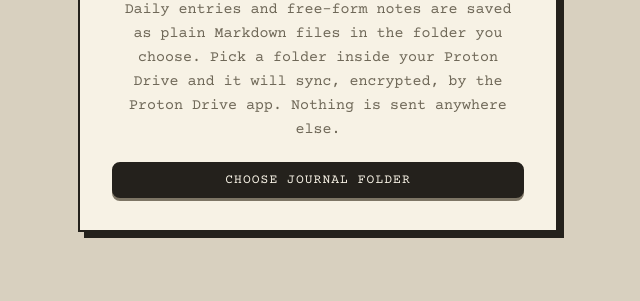
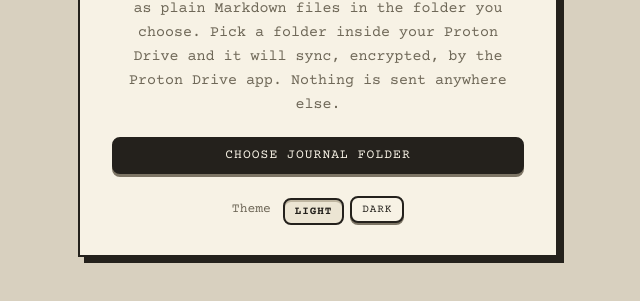
Before and after one commit to nwdthomas/type_wrtr, a plain HTML site: page index.html in a window 1280 px wide. Shown: the part 363-664 px from the top of the page, without its empty margins (322-962 px from the left). Drawn offline with Linux system fonts and the light colour scheme.

Commit message:
Add files via upload

```diff
--- a/index.html
+++ b/index.html
@@ -290,12 +290,13 @@
   }
   #welcome h1 { letter-spacing: .1em; font-size: 22px; margin-top: 8px; }
   #welcome .logo.big { display: block; margin: 0 auto; stroke-width: 1.3; }
+  #welcome .wtheme { display: flex; align-items: center; justify-content: center; gap: 12px; margin-top: 22px; color: var(--muted); font-size: 13px; }
   #welcome .stack { display: flex; flex-direction: column; gap: 12px; margin-top: 20px; }
   #welcome p { color: var(--muted); }
   #unsupported { color: var(--danger); }
   .hidden { display: none !important; }
 </style>
-<script>try{var t=localStorage.getItem("theme");if(t==="light"||t==="dark")document.documentElement.dataset.theme=t;if(localStorage.getItem("sidebar")==="right")document.documentElement.dataset.side="right"}catch(e){}</script>
+<script>try{var t=localStorage.getItem("theme");if(t!=="system")document.documentElement.dataset.theme=(t==="dark"?"dark":"light");if(localStorage.getItem("sidebar")==="right")document.documentElement.dataset.side="right"}catch(e){}</script>
 </head>
 <body>
 
@@ -327,7 +328,7 @@
         <button data-mode="light">Light</button>
         <button data-mode="dark">Dark</button>
       </div>
-      <p class="hint">System matches your device's light or dark setting. Light and Dark stay fixed.</p>
+      <p class="hint">Light is the default. System matches your device's light or dark setting. Light and Dark stay fixed.</p>
     </div>
     <div>
       <div class="shead">Sidebar</div>
@@ -388,6 +389,13 @@
       <button id="reopenBtn" class="hidden"></button>
       <button id="chooseBtn">Choose journal folder</button>
     </div>
+    <div class="wtheme">
+      <span>Theme</span>
+      <div class="seg" id="welcomeTheme">
+        <button class="small" data-mode="light">Light</button>
+        <button class="small" data-mode="dark">Dark</button>
+      </div>
+    </div>
   </div>
 
   <button id="exitFocus" class="ghost small">Exit focus</button>
@@ -436,7 +444,7 @@
       try { localStorage.setItem("theme", mode); } catch {}
     } else {
       delete root.dataset.theme;
-      try { localStorage.removeItem("theme"); } catch {}
+      try { localStorage.setItem("theme", "system"); } catch {}
     }
     renderSettings();
   }
@@ -1070,7 +1078,7 @@
   const cog = $("cogBtn");
 
   function renderSettings() {
-    document.querySelectorAll("#themeSeg button").forEach((b) =>
+    document.querySelectorAll("#themeSeg button, #welcomeTheme button").forEach((b) =>
       b.classList.toggle("active", b.dataset.mode === themeMode()));
     document.querySelectorAll("#sideSeg button").forEach((b) =>
       b.classList.toggle("active", b.dataset.mode === sideMode()));
@@ -1095,10 +1103,10 @@
   window.addEventListener("keydown", (e) => {
     if (e.key === "Escape" && !panel.classList.contains("hidden")) toggleSettings(false);
   });
-  $("themeSeg").addEventListener("click", (e) => {
+  ["themeSeg", "welcomeTheme"].forEach((id) => $(id).addEventListener("click", (e) => {
     const b = e.target.closest("button");
     if (b) setTheme(b.dataset.mode);
-  });
+  }));
   $("sideSeg").addEventListener("click", (e) => {
     const b = e.target.closest("button");
     if (b) setSide(b.dataset.mode);
```
